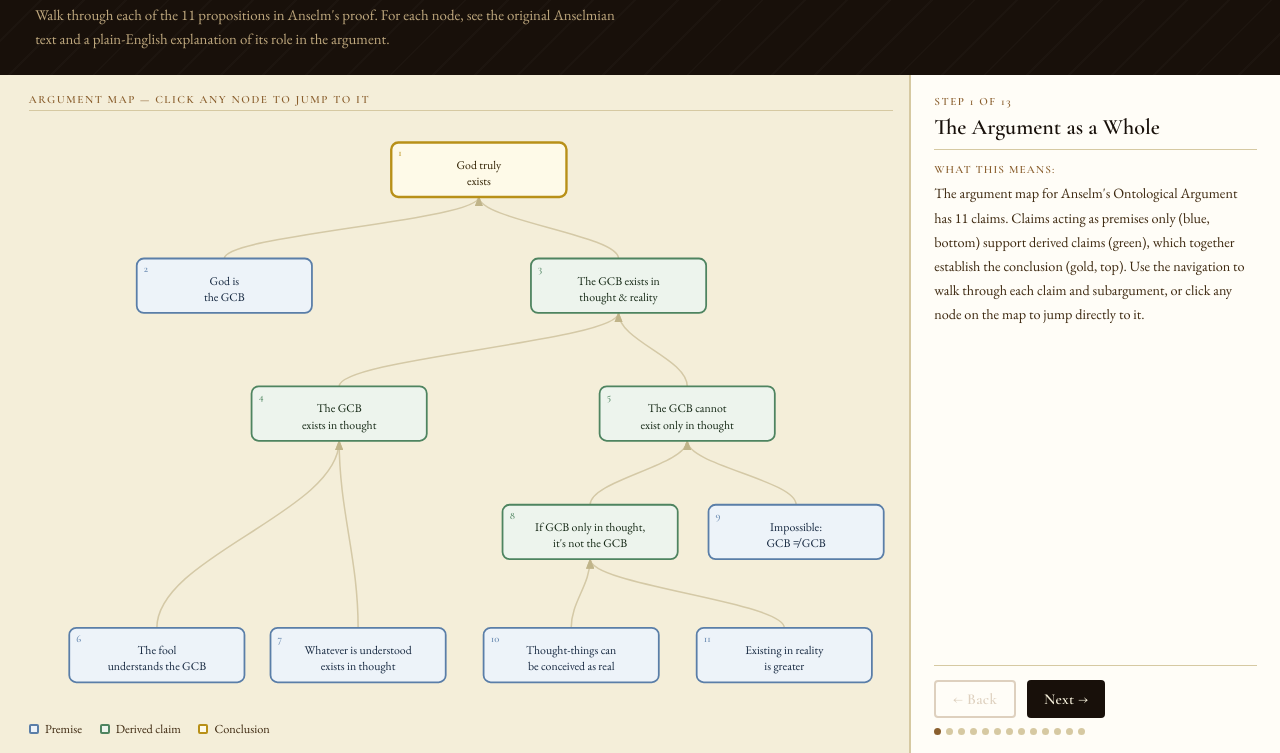
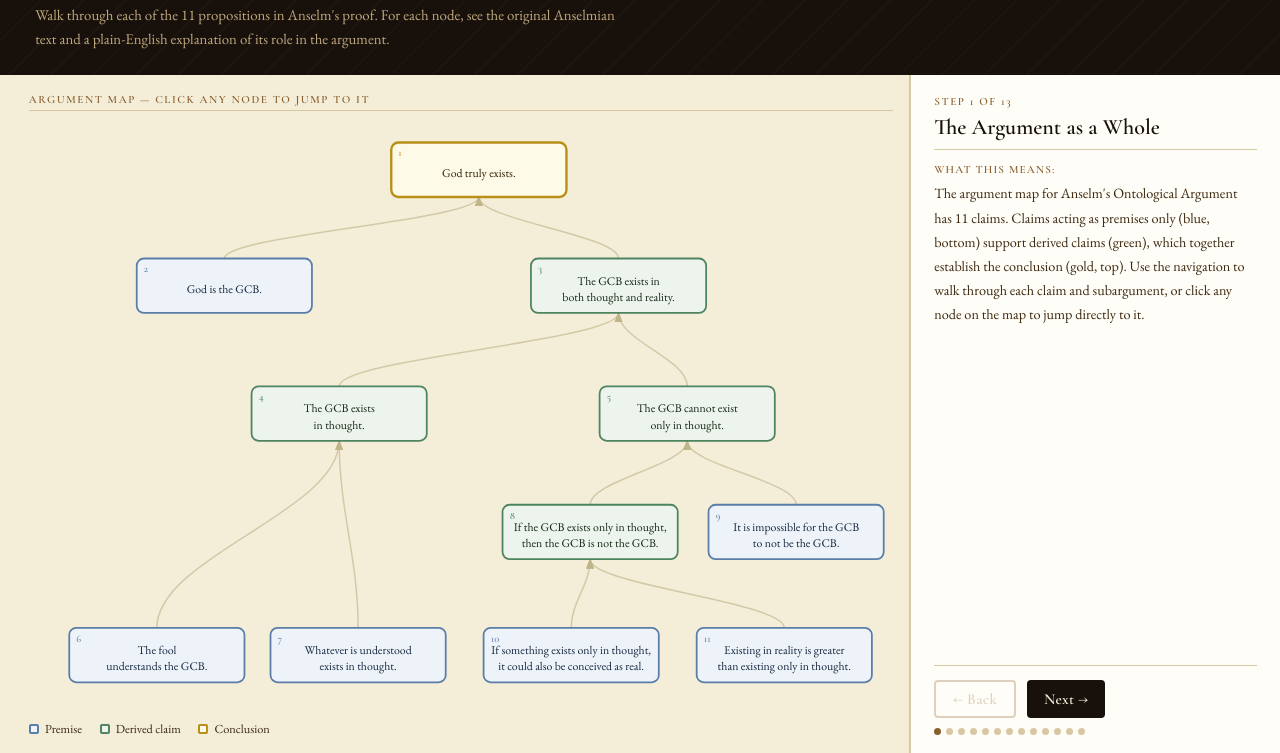
Before and after one commit to alcibiades22/Proslogion-Map, a plain HTML site: page index.html in a window 1280 px wide. Shown: the part 101-854 px from the top of the page. Drawn offline with nearby package versions, Linux system fonts and the light colour scheme.

Commit message:
Add files via upload

```diff
--- a/index.html
+++ b/index.html
@@ -85,6 +85,39 @@ blockquote {
   padding-left:.85rem; border-left:2px solid var(--sepia-light); margin-bottom:.82rem;
 }
 .gt { font-size:.89rem; line-height:1.7; color:var(--ink-mid); }
+.sf {
+  margin-top:.85rem;
+  border:1.5px solid var(--vellum-dark);
+  border-radius:5px;
+  overflow:hidden;
+  font-size:.84rem;
+}
+.sf-head {
+  background:var(--ink); color:var(--vellum);
+  font-family:'Cormorant Garamond',serif; font-weight:600;
+  font-size:.7rem; letter-spacing:.12em; text-transform:uppercase;
+  padding:.38rem .75rem;
+}
+.sf-row {
+  display:grid; grid-template-columns:auto auto 1fr;
+  gap:0 .65rem; align-items:baseline;
+  padding:.32rem .75rem;
+  border-top:1px solid var(--vellum-mid);
+  line-height:1.55;
+}
+.sf-row:first-of-type { border-top:none; }
+.sf-row.assumption { background:#fdf6e8; }
+.sf-row.derives    { background:#edf4ed; border-top:1.5px solid var(--d-stroke); }
+.sf-row.contra     { background:#fdf0e8; border-top:1.5px solid #c06030; }
+.sf-row.discharge  { background:var(--c-fill); border-top:1.5px solid var(--c-stroke); font-weight:500; }
+.sf-tag {
+  font-family:'Cormorant Garamond',serif; font-weight:600; font-size:.78rem;
+  color:var(--sepia); white-space:nowrap;
+}
+.sf-ref {
+  font-size:.75rem; font-style:italic; color:#888; white-space:nowrap;
+}
+.sf-text { color:var(--ink); }
 .inf {
   font-size:.78rem; font-style:italic; color:#4a8060; margin-top:.6rem;
   padding:.38rem .6rem; background:#edf4ed; border-radius:3px;
@@ -154,17 +187,17 @@ const NW=148, NH=46, NR=6, HW=NW/2, HH=NH/2;
 
 // ── Node positions (conclusion at top, premises at bottom) ─────────────────
 const NODES={
-  1: {cx:380,cy:42,  label:"God truly\nexists",                           type:'conclusion'},
-  2: {cx:165,cy:140, label:"God is\nthe GCB",                             type:'premise'},
-  3: {cx:498,cy:140, label:"The GCB exists in\nthought & reality",        type:'derived'},
-  4: {cx:262,cy:248, label:"The GCB\nexists in thought",                  type:'derived'},
-  5: {cx:556,cy:248, label:"The GCB cannot\nexist only in thought",       type:'derived'},
-  8: {cx:474,cy:348, label:"If GCB only in thought,\nit's not the GCB",  type:'derived'},
-  9: {cx:648,cy:348, label:"Impossible:\nGCB ≠ GCB",                     type:'premise'},
-  6: {cx:108,cy:452, label:"The fool\nunderstands the GCB",               type:'premise'},
-  7: {cx:278,cy:452, label:"Whatever is understood\nexists in thought",   type:'premise'},
- 10: {cx:458,cy:452, label:"Thought-things can\nbe conceived as real",    type:'premise'},
- 11: {cx:638,cy:452, label:"Existing in reality\nis greater",             type:'premise'},
+  1: {cx:380,cy:42,  label:"God truly exists.",                                                         type:'conclusion'},
+  2: {cx:165,cy:140, label:"God is the GCB.",                                                           type:'premise'},
+  3: {cx:498,cy:140, label:"The GCB exists in\nboth thought and reality.",                              type:'derived'},
+  4: {cx:262,cy:248, label:"The GCB exists\nin thought.",                                               type:'derived'},
+  5: {cx:556,cy:248, label:"The GCB cannot exist\nonly in thought.",                                    type:'derived'},
+  8: {cx:474,cy:348, label:"If the GCB exists only in thought,\nthen the GCB is not the GCB.",         type:'derived'},
+  9: {cx:648,cy:348, label:"It is impossible for the GCB\nto not be the GCB.",                         type:'premise'},
+  6: {cx:108,cy:452, label:"The fool\nunderstands the GCB.",                                            type:'premise'},
+  7: {cx:278,cy:452, label:"Whatever is understood\nexists in thought.",                                type:'premise'},
+ 10: {cx:458,cy:452, label:"If something exists only in thought,\nit could also be conceived as real.", type:'premise'},
+ 11: {cx:638,cy:452, label:"Existing in reality is greater\nthan existing only in thought.",            type:'premise'},
 };
 
 // ── Edges (from premise to derived/conclusion) ─────────────────────────────
@@ -233,10 +266,10 @@ const TOUR=[
   },
   {
     nid:11,
-    title:"Existing in Reality Is Greater",
+    title:"Existing in Reality Is Greater Than Existing Only in Thought",
     claim:"A being that exists in reality is greater than an otherwise identical being that exists only in the understanding.",
-    quote:"If that than which nothing greater can be conceived exists in the understanding alone, the very being than which nothing greater can be conceived is one than which a greater can be conceived.",
-    gloss:"Real existence adds something to a being — it is a kind of greatness or perfection. A merely imagined treasure and a real treasure are not the same. The imagined version can always be surpassed by the real version with otherwise identical properties.",
+    quote:"For if it exists only in the understanding, it can be conceived to exist in reality too, which is greater.",
+    gloss:"This is a stand-alone premise Anselm treats as self-evident: real existence is a kind of greatness or perfection. A merely imagined perfect island and an actual perfect island are not equally great — the real one is greater. This principle is what makes the reductio work: if you can always improve a thing by making it real, then a being defined as greatest cannot be confined to thought alone.",
     inf:null, an:[11], ae:[]
   },
   {
@@ -261,8 +294,40 @@ const TOUR=[
     title:"The GCB Cannot Exist Only in Thought",
     claim:"The GCB cannot be a merely mental object. It must also exist in reality.",
     quote:"Obviously this is impossible. Hence, there is no doubt that there exists a being than which nothing greater can be conceived.",
-    gloss:"Node 8 established: if the GCB is only in thought, it fails to be the GCB. Node 9 established: the GCB cannot fail to be the GCB. Put them together: the assumption that the GCB is only in thought produces a direct contradiction. It cannot be so.",
-    inf:"Derived from: If GCB only in thought, it's not the GCB  ＋  Impossible: GCB ≠ GCB",
+    gloss:`This conclusion is reached by a <em>reductio ad absurdum</em>: we temporarily assume the opposite of what we want to prove, show it leads to a contradiction, and conclude the assumption must be false.
+
+<div class="sf">
+  <div class="sf-head">Reductio ad Absurdum — Standard Form</div>
+  <div class="sf-row assumption">
+    <span class="sf-tag">Assume (A)</span><span class="sf-ref"></span>
+    <span class="sf-text">The GCB exists only in thought.</span>
+  </div>
+  <div class="sf-row">
+    <span class="sf-tag">P1</span><span class="sf-ref">node 10</span>
+    <span class="sf-text">If something exists only in thought, it could also be conceived as existing in reality.</span>
+  </div>
+  <div class="sf-row">
+    <span class="sf-tag">P2</span><span class="sf-ref">node 11</span>
+    <span class="sf-text">Existing in reality is greater than existing only in thought.</span>
+  </div>
+  <div class="sf-row derives">
+    <span class="sf-tag">∴</span><span class="sf-ref">node 8, from A, P1, P2</span>
+    <span class="sf-text">If the GCB exists only in thought, then the GCB is not the GCB — something greater can be conceived of it.</span>
+  </div>
+  <div class="sf-row">
+    <span class="sf-tag">P3</span><span class="sf-ref">node 9</span>
+    <span class="sf-text">It is impossible for the GCB to not be the GCB.</span>
+  </div>
+  <div class="sf-row contra">
+    <span class="sf-tag">✕ Contradiction</span><span class="sf-ref">node 8 &amp; node 9</span>
+    <span class="sf-text">The assumption (A) leads directly to an impossibility.</span>
+  </div>
+  <div class="sf-row discharge">
+    <span class="sf-tag">∴</span><span class="sf-ref">node 5, discharge A</span>
+    <span class="sf-text">The assumption is false: the GCB cannot exist only in thought.</span>
+  </div>
+</div>`,
+    inf:"Derived from: If the GCB exists only in thought, then the GCB is not the GCB  ＋  It is impossible for the GCB to not be the GCB",
     an:[5,8,9], ae:['e85','e95']
   },
   {
@@ -430,7 +495,7 @@ function update(){
   s.quote?(document.getElementById('qt').textContent='\u201c'+s.quote+'\u201d',qs.style.display=''):(qs.style.display='none');
 
   const gs=document.getElementById('gs');
-  s.gloss?(document.getElementById('gt').textContent=s.gloss,gs.style.display=''):(gs.style.display='none');
+  s.gloss?(document.getElementById('gt').innerHTML=s.gloss,gs.style.display=''):(gs.style.display='none');
 
   const infEl=document.getElementById('inf');
   s.inf?(infEl.textContent='\u22a2 '+s.inf,infEl.style.display=''):(infEl.style.display='none');
```
